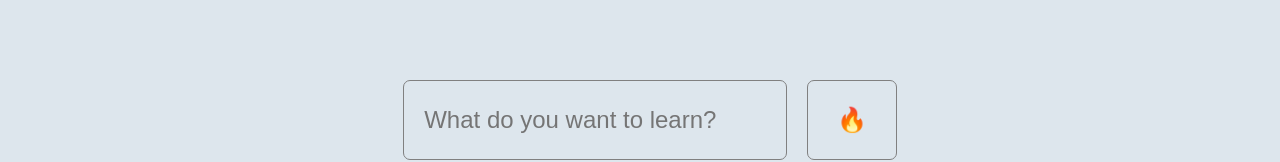
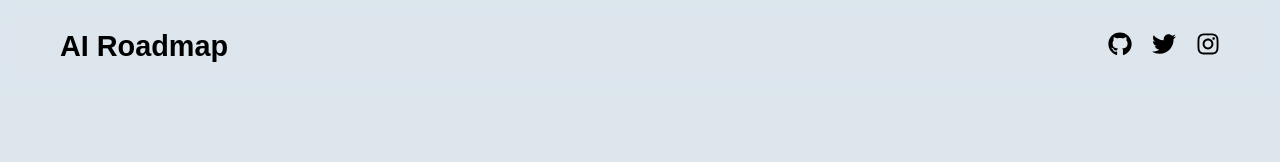
Before and after one commit to ayushanandhd/ai-roadmap, a React (Vite) app: page / in a window 1280 px wide. Shown: the top 162 px of the page. Built offline with nearby package versions, Linux system fonts and the light colour scheme.

Commit message:
add navbar

```diff
--- a/src/App.css
+++ b/src/App.css
@@ -28,7 +28,7 @@
 
 .search-button:hover{
     cursor: pointer;
-    background-color: rgb(217, 217, 217);
+    background-color: rgb(213, 226, 243);
 }
 
 .chart-container{
--- a/src/App.jsx
+++ b/src/App.jsx
@@ -4,6 +4,8 @@
 import MermaidDiagram from "./MermaidDiagram";
 import { getPrompt } from "./prompt.js";
 import { TransformWrapper, TransformComponent } from "react-zoom-pan-pinch";
+import Nav from './Nav';
+
 
 function App() {
   const [input, setInput] = useState("");
@@ -36,6 +38,7 @@
 
   return (
     <>
+    <Nav />
       <div className="input-container">
         <input
           className="input-box"
--- /dev/null
+++ b/src/Nav.css
@@ -0,0 +1,47 @@
+.navbar {
+  display: flex;
+  justify-content: space-between;
+  align-items: center;
+  padding: 30px 60px; /* Increased padding */
+  /* background: rgba(255, 255, 255, 0.1); */
+  backdrop-filter: blur(10px);
+  /* border-bottom: 1px solid rgba(255, 255, 255, 0.3); */
+}
+
+.navbar-logo {
+  font-size: 1.8rem; /* Slightly larger font size */
+  font-weight: bold;
+  color: #000;
+}
+
+.navbar-logo:hover{
+    cursor: pointer;
+}
+
+.navbar-links a {
+  color: #000;
+  font-size: 1.5rem;
+  margin-left: 20px; /* Increased margin */
+  transition: color 0.3s;
+}
+
+
+
+.navbar-links a:hover {
+  color: #7ea5cf;
+}
+
+@media (max-width: 768px) {
+  .navbar {
+    flex-direction: column;
+    padding: 20px; /* Adjusted padding for smaller screens */
+  }
+
+  .navbar-links {
+    margin-top: 10px;
+  }
+
+  .navbar-links a {
+    margin-left: 10px; /* Adjusted margin for smaller screens */
+  }
+}
--- /dev/null
+++ b/src/Nav.jsx
@@ -0,0 +1,26 @@
+import React from 'react';
+import { FaGithub, FaTwitter, FaInstagram } from 'react-icons/fa';
+import './Nav.css';
+
+function Nav() {
+  return (
+    <nav className="navbar">
+      <div className="navbar-logo">
+        AI Roadmap
+      </div>
+      <div className="navbar-links">
+        <a href="https://github.com" target="_blank" rel="noopener noreferrer">
+          <FaGithub />
+        </a>
+        <a href="https://twitter.com" target="_blank" rel="noopener noreferrer">
+          <FaTwitter />
+        </a>
+        <a href="https://instagram.com" target="_blank" rel="noopener noreferrer">
+          <FaInstagram />
+        </a>
+      </div>
+    </nav>
+  );
+}
+
+export default Nav;
```
